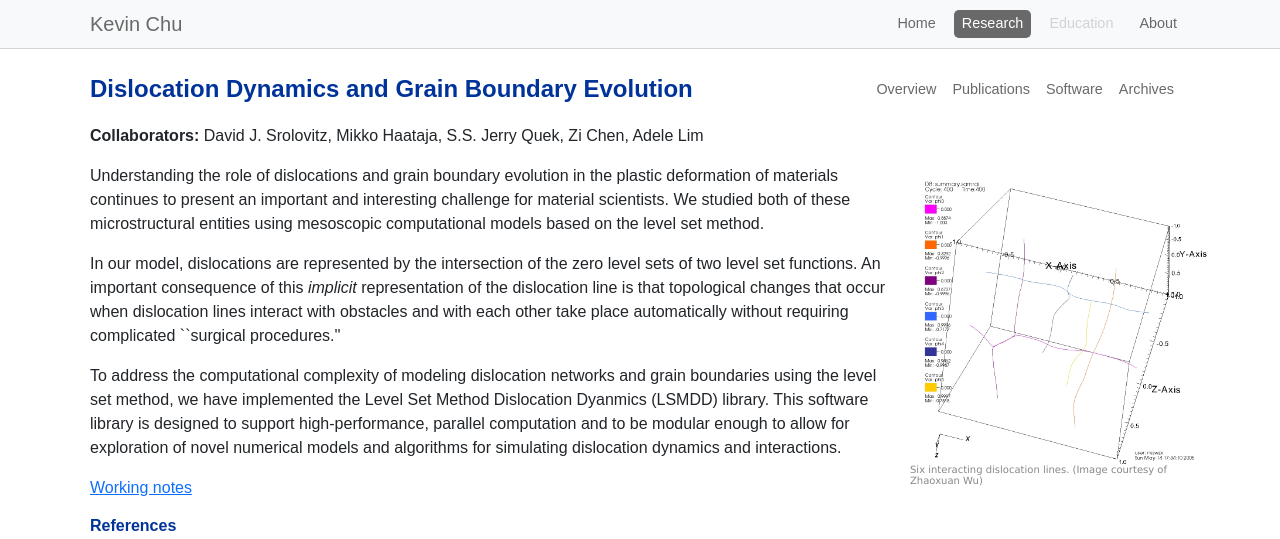
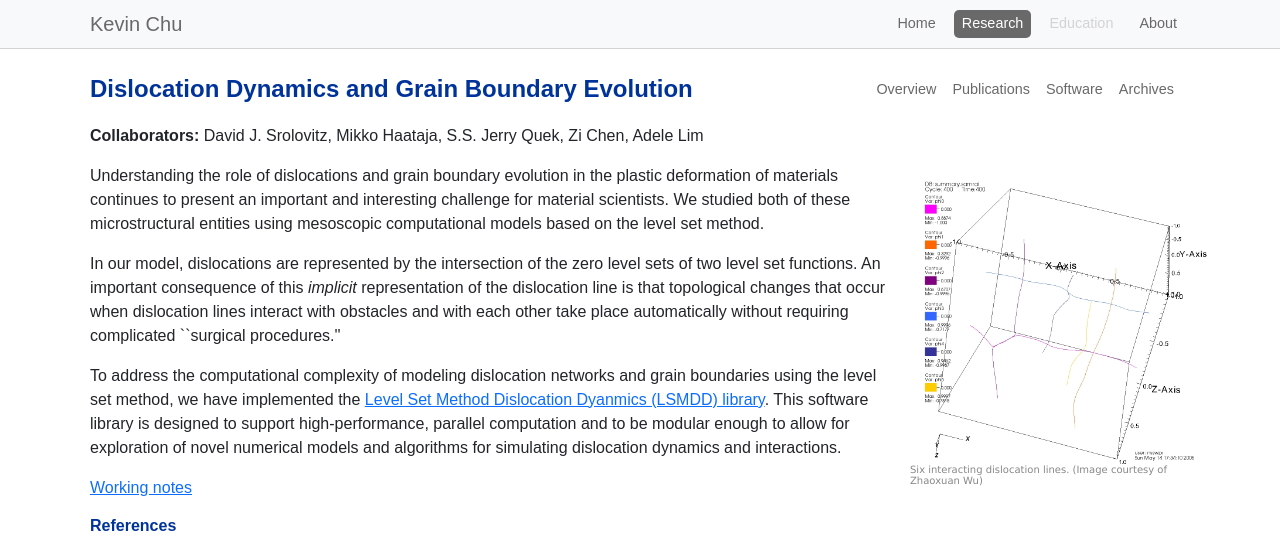
Before and after one commit to ktchu/ktchu.github.io, a Jekyll site: the page built from research/archives/2010-dislocation-dynamics/index.html, in a window 1280 px wide, cut to the strip 0-539 px from the top of the page. Built offline with Jekyll 4.4.1, drawn with Linux system fonts in a browser that asks for light colours; part of the change alters nothing that is shown.

```diff
--- a/research/archives/2010-dislocation-dynamics/index.html
+++ b/research/archives/2010-dislocation-dynamics/index.html
@@ -44,7 +44,8 @@ with each other take place automatically without requiring complicated
 <p>
 To address the computational complexity of modeling dislocation
 networks and grain boundaries using the level set method, we have
-implemented the Level Set Method Dislocation Dyanmics (LSMDD) library.
+implemented the
+<a href="code/LSMDD-1.0.0.tar.gz">Level Set Method Dislocation Dyanmics (LSMDD) library</a>.
 This software library is designed to support high-performance, parallel
 computation and to be modular enough to allow for exploration of novel
 numerical models and algorithms for simulating dislocation dynamics and
```
Also changed, not shown: 1 other file.
